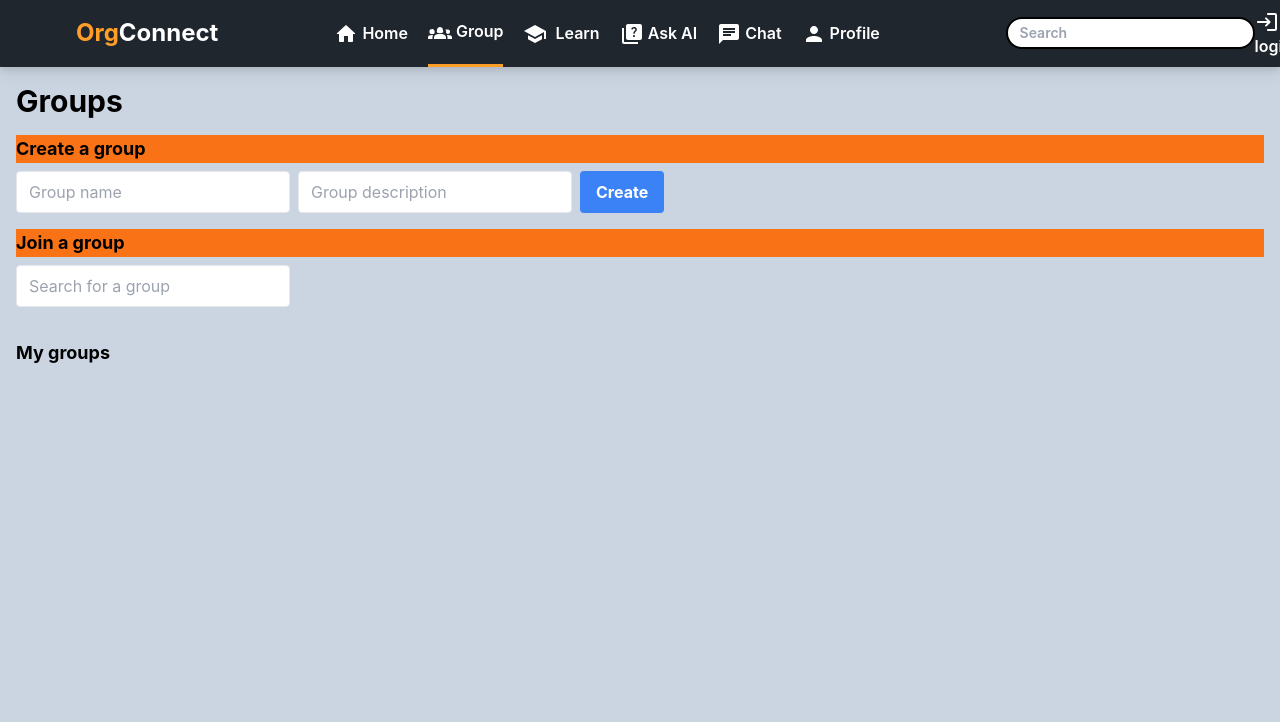
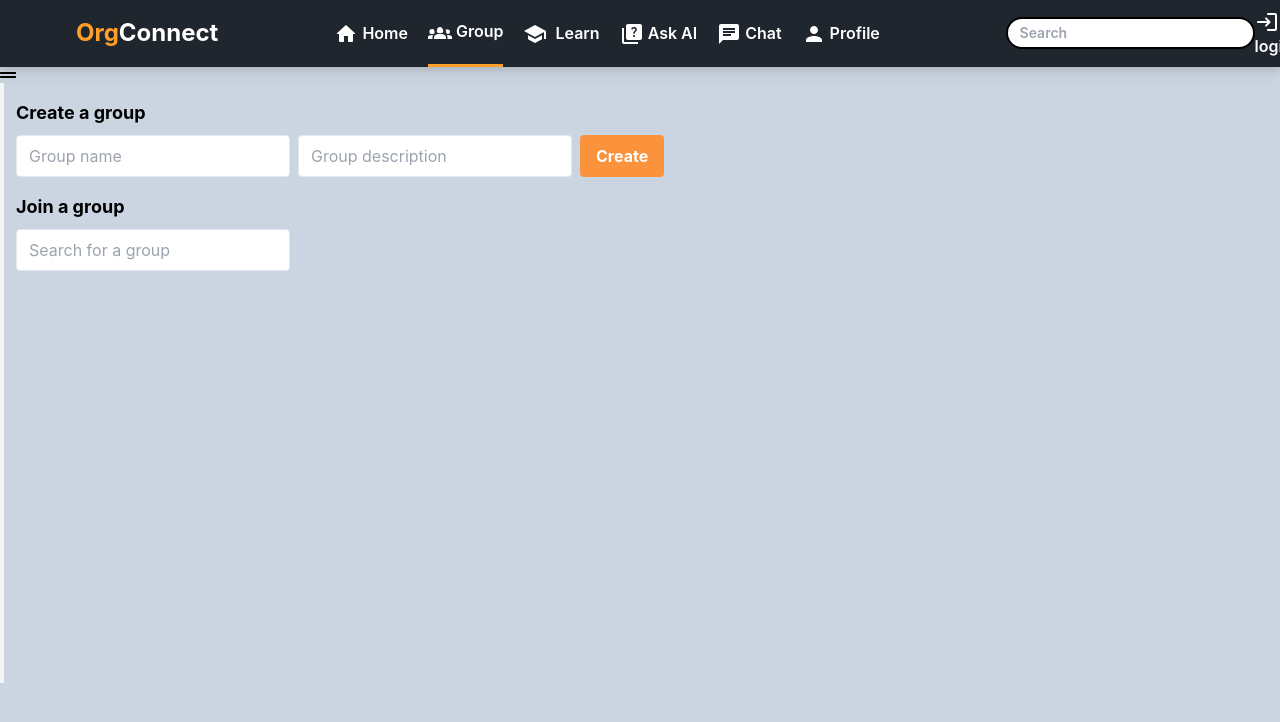
Before and after one commit to venom-10/orgconnect, a React (Create React App) app in the folder client/: page /app/Group in a window 1280 px wide. Shown: the top 722 px of the page. Built offline with nearby package versions, Linux system fonts and the light colour scheme.

Commit message:
Changed css of Group

```diff
--- a/client/src/components/Body/Group.js
+++ b/client/src/components/Body/Group.js
@@ -1,5 +1,6 @@
 import React, { useState } from "react";
 import { nanoid } from "nanoid";
+import {FaGripLines} from 'react-icons/fa';
 
 function Group() {
   const [groups, setGroups] = useState([]);
@@ -8,6 +9,7 @@ function Group() {
   const [newGroupDescription, setNewGroupDescription] = useState("");
   const [searchText, setSearchText] = useState("");
   const [selectedGroup, setSelectedGroup] = useState(null);
+  const [isOpen, setOpen] = useState(false);
 
   function createGroup() {
     const newGroup = {
@@ -45,13 +47,45 @@ function Group() {
     group.name.toLowerCase().includes(searchText.toLowerCase())
   );
 
+  const changeSideBar = () => {
+    setOpen(!isOpen)
+  }
+
   return (
-  <div className="bg-slate-300 h-screen ">
-       <div className="container mx-auto p-4">
-      <h1 className="text-3xl font-bold mb-4 mx-50">Groups</h1>
+  <div className="bg-slate-300 h-screen gap-4">
+      <FaGripLines onClick={changeSideBar}/>
+      <div className={`w-64 left-1  h-3/4 fixed  bg-gray-100  transition-all duration-300 ${
+        isOpen ? "ml-0" : "-ml-64"
+      }`}>
+        <h2 className="text-lg font-bold mb-2 font-sans">My Groups</h2>
+        <div className="flex flex-wrap">
+          {joinedGroups.map((group, index) => (
+            <div key={index} className="bg-gray-100 rounded-lg p-4 mr-4 mb-4">
+              <h3 className="font-bold">{group.name}</h3>
+              <p>{group.description}</p>
+              <button
+                className="bg-gray-500 hover:bg-gray-700 text-white font-bold py-2 px-4 rounded mt-2"
+                onClick={() => deleteGroup(group)}
+              >
+                Delete
+              </button>
+              <button
+                className="bg-gray-500 hover:bg-gray-700 text-white font-bold py-2 px-4 rounded mt-2 ml-2"
+                onClick={() => showMembers(group)}
+              >
+                Members
+              </button>
+            </div>
+          ))}
+        </div>
+    </div>
+       <div className={ `container mx-auto p-4  transition-all duration-300 w-fit ${
+        isOpen ?  "ml-64" : "ml-0"
+        }`}>
+      {/* <h1 className="text-3xl font-bold mb-4 mx-50">Groups</h1> */}
 
       <div className="mb-4">
-        <h2 className="text-lg font-bold mb-2 bg-orange-500">Create a group</h2>
+        <h2 className="text-lg font-bold mb-2">Create a group</h2>
         <div className="flex mb-4">
           <input
             type="text"
@@ -68,7 +102,7 @@ function Group() {
             onChange={(e) => setNewGroupDescription(e.target.value)}
           />
           <button
-            className="bg-blue-500 hover:bg-orange-500 text-white font-bold py-2 px-4 rounded"
+            className="bg-orange-400 hover:bg-orange-700 text-white font-bold py-2 px-4 rounded"
             onClick={createGroup}
           >
             Create
@@ -77,7 +111,7 @@ function Group() {
       </div>
 
       <div className="mb-4">
-        <h2 className="text-lg font-bold mb-2 bg-orange-500">Join a group</h2>
+        <h2 className="text-lg font-bold mb-2">Join a group</h2>
         <div className="flex mb-4">
           <input
             type="text"
@@ -96,8 +130,7 @@ function Group() {
               <h3 className="font-bold">{group.name}</h3>
               <p>{group.description}</p>
               <button
-                className="bg-blue-500 hover:bg-blue-700 text-white font-bold py-
-                2 px-4 rounded mt-2"
+                className="bg-blue-500 hover:bg-blue-700 text-white font-bold py-2 px-4 rounded mt-2"
                 onClick={() => joinGroup(group)}
                 >
                 Join
@@ -136,29 +169,6 @@ function Group() {
             </div>
           )}
 
-  <div className="mb-4">
-    <h2 className="text-lg font-bold mb-2">My groups</h2>
-    <div className="flex flex-wrap">
-      {joinedGroups.map((group, index) => (
-        <div key={index} className="bg-gray-100 rounded-lg p-4 mr-4 mb-4">
-          <h3 className="font-bold">{group.name}</h3>
-          <p>{group.description}</p>
-          <button
-            className="bg-gray-500 hover:bg-gray-700 text-white font-bold py-2 px-4 rounded mt-2"
-            onClick={() => deleteGroup(group)}
-          >
-            Delete
-          </button>
-          <button
-            className="bg-gray-500 hover:bg-gray-700 text-white font-bold py-2 px-4 rounded mt-2 ml-2"
-            onClick={() => showMembers(group)}
-          >
-            Members
-          </button>
-        </div>
-      ))}
-    </div>
-  </div>
     </div>
   </div>
 );
```
Lines whose indentation alone changed are shown as unchanged.
